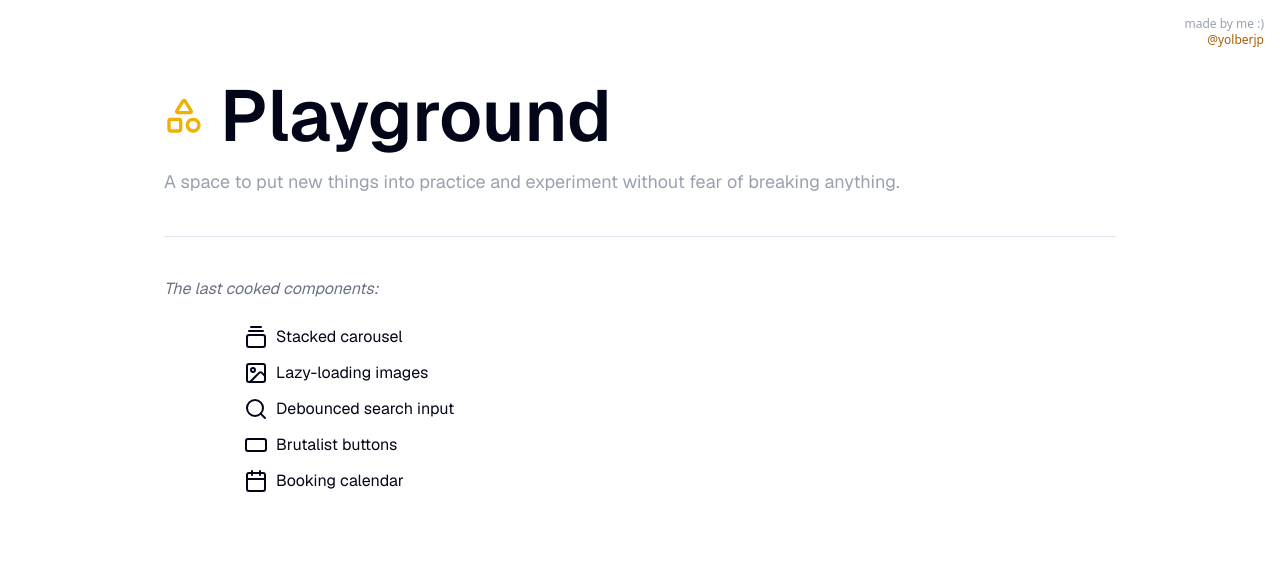
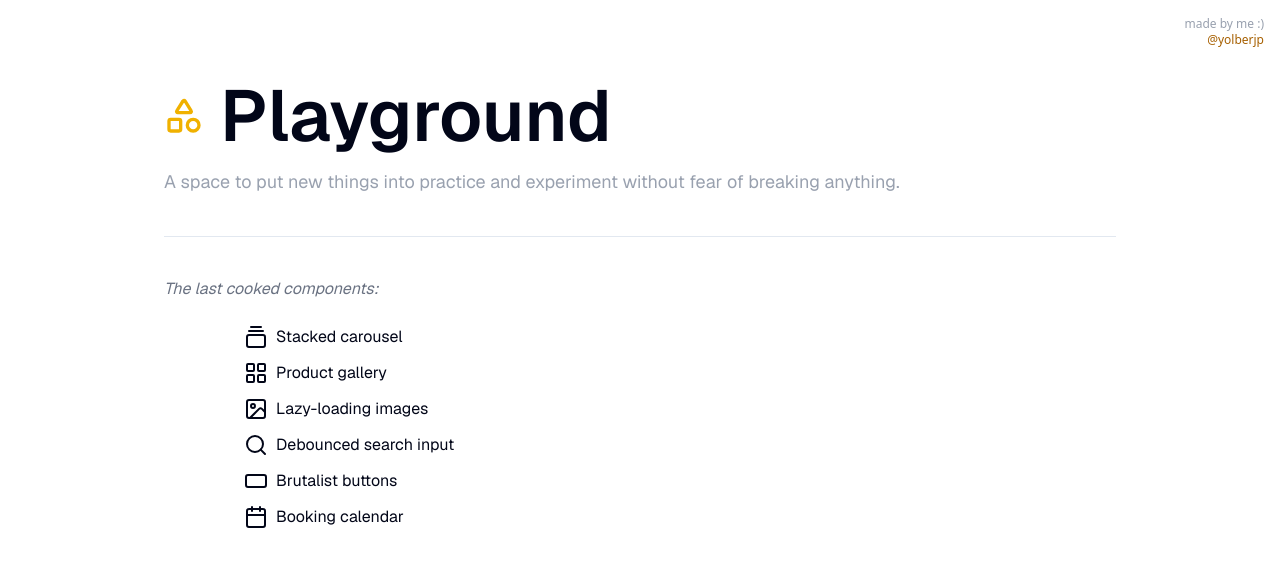
Before and after one commit to yolberjp/playground, a Next.js app: page / in a window 1280 px wide. Shown: the top 566 px of the page. Built offline with nearby package versions, Linux system fonts and the light colour scheme.

Commit message:
feat: Add product gallery link with new icon

```diff
--- a/app/__shared/data/links.tsx
+++ b/app/__shared/data/links.tsx
@@ -1,10 +1,15 @@
-import { CalendarIcon, GalleryVerticalEndIcon, ImageIcon, RectangleHorizontalIcon, SearchIcon } from "lucide-react";
+import { CalendarIcon, GalleryVerticalEndIcon, ImageIcon, LayoutGridIcon, RectangleHorizontalIcon, SearchIcon } from "lucide-react";
 
 export const links = [
     {
       href: "/stacked-carousel",
       label: "Stacked carousel",
       icon: <GalleryVerticalEndIcon />,
+    },
+    {
+      href: "/product-gallery",
+      label: "Product gallery",
+      icon: <LayoutGridIcon />
     },
     {
       href: "/lazy-loading-images",
```
